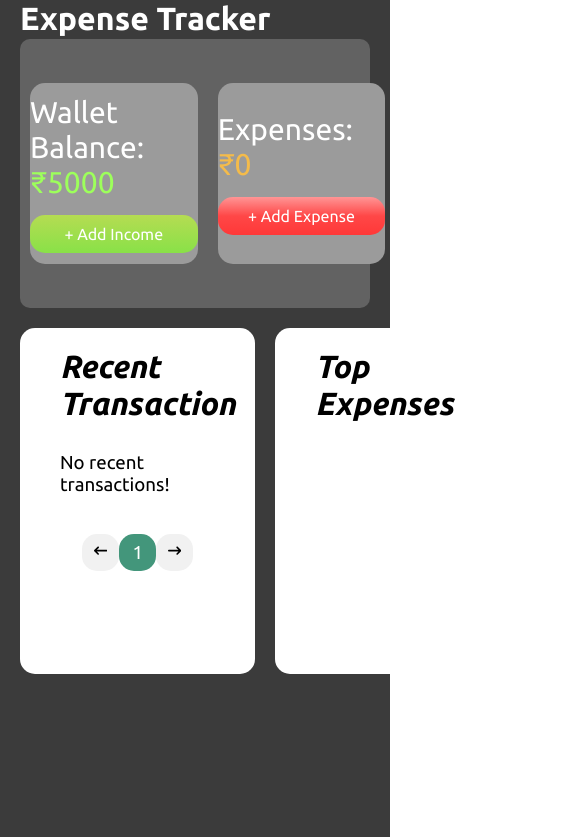
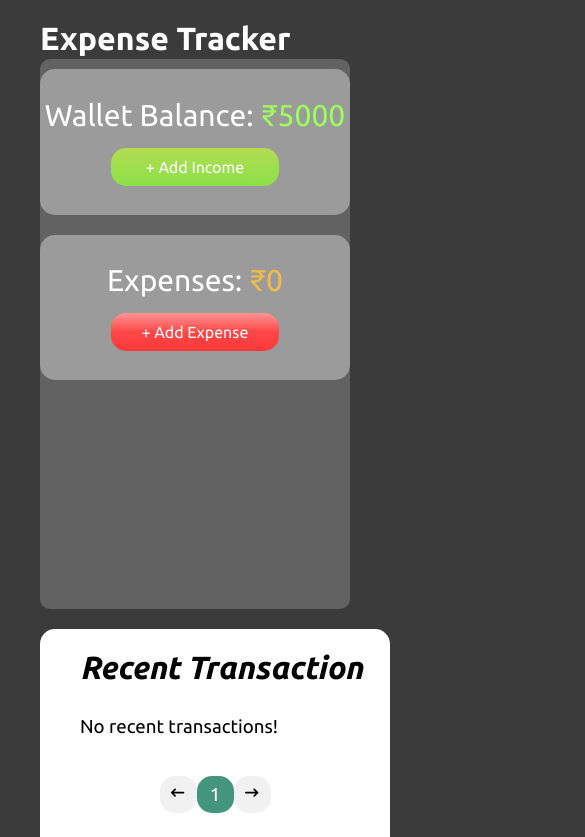
Before and after one commit to Sriganesh-G/Expense-Tracker, a React (Vite) app: page / in a window 390 px wide. Shown: the top 837 px of the page, 585 px wide, since content can reach past the window. Built offline with nearby package versions, Linux system fonts and the light colour scheme.

Commit message:
made responsive and added ReadMe file

```diff
--- a/src/App.css
+++ b/src/App.css
@@ -1,25 +1,22 @@
+body {
+  background-color: #3b3b3b;
+  margin: 0;
+  font-family: Arial, sans-serif;
+}
+
 h2 {
   font-size: 32px;
   font-weight: bold;
   margin-left: 20px;
 }
 
-input {
-  height: 51px;
-  width: 223px;
-  border-radius: 15px;
-  color: #919191;
-  border: 0px;
-  box-shadow: rgb(38, 57, 77) 0px 10px 20px -5px;
-  padding-left: 10px;
-}
-
+input,
 select {
   height: 51px;
   width: 223px;
   border-radius: 15px;
   color: #919191;
-  border: 0px;
+  border: none;
   box-shadow: rgb(38, 57, 77) 0px 10px 20px -5px;
   padding-left: 10px;
 }
@@ -31,8 +28,81 @@ select {
   color: black;
   background-color: #efefef;
   margin: 15px;
-  margin-top: 15px;
   position: sticky;
   top: 30%;
   left: 30%;
 }
+
+.app-container {
+  background-color: #3b3b3b;
+  color: #ffffff;
+  padding: 20px;
+  min-height: 100vh;
+  box-sizing: border-box;
+}
+
+.content {
+  display: flex;
+  flex-direction: row;
+  gap: 20px;
+  margin-top: 20px;
+}
+
+.recentTransaction,
+.topExpenses {
+  background-color: #ffffff;
+  color: black;
+  border-radius: 15px;
+  padding: 20px;
+  box-sizing: border-box;
+  width: 100%;
+}
+
+.recentTransaction {
+  margin-left: 0;
+}
+
+@media (max-width: 768px) {
+  .content {
+    flex-direction: column;
+    justify-content: space-between;
+    align-items: flex-start;
+  }
+
+  .recentTransaction,
+  .topExpenses {
+    flex: 1;
+    max-width: 48%;
+  }
+}
+
+/* Large desktop styles */
+@media (max-width: 1024px) {
+  .recentTransaction,
+  .topExpenses {
+    max-width: 740px;
+    margin-left: 20px;
+  }
+}
+
+/* Default styles for .containerUp */
+.containerUp {
+  height: 269px; /* Default height */
+  transition: height 0.3s ease; /* Smooth transition for height changes */
+}
+
+/* Media query for screens smaller than 780px */
+@media (max-width: 780px) {
+  .containerUp {
+    flex-direction: column;
+    justify-content: center;
+    align-items: center;
+    padding: 10px;
+    height: 550px; /* Increased height */
+  }
+
+  .containerUp > * {
+    margin-bottom: 10px;
+    max-width: 100%;
+  }
+}
--- a/src/App.jsx
+++ b/src/App.jsx
@@ -1,12 +1,7 @@
-import { useEffect, useState } from "react";
+/* import { useEffect, useState } from "react";
 import "./App.css";
-import AddBalance from "./components/AddBalance";
-import AddExpenses from "./components/AddExpenses";
-import TestModel from "./components/TestModel";
 import ExpenseTrackerDetails from "./components/ExpenseTrackerDetails";
-import ReactModal from "react-modal";
 import RecentTransaction from "./components/RecentTransaction";
-import { BarChart } from "recharts";
 import BarChartGraph from "./components/BarChartGraph";
 
 function App() {
@@ -66,9 +61,10 @@ function App() {
           display: "flex",
           justifyContent: "space-between",
           alignItems: "flex-start",
-          gap: "20px", // Adds space between the two divs
-          marginTop: "20px", // Adds some space between the header and the divs
+          gap: "20px",
+          marginTop: "20px",
         }}
+        className="content"
       >
         <div
           className="recentTransaction"
@@ -79,9 +75,9 @@ function App() {
             borderRadius: "15px",
             marginLeft: "20px",
             color: "black",
-            flex: 1, // Allows this div to take up available space
-            padding: "20px", // Padding inside the div
-            boxSizing: "border-box", // Ensures padding is included in width calculation
+            flex: 1,
+            padding: "20px",
+            boxSizing: "border-box",
           }}
         >
           <h2 style={{ fontStyle: "italic" }}>Recent Transaction</h2>
@@ -93,26 +89,26 @@ function App() {
             totalExpense={totalExpense}
             setTotalExpense={setTotalExpense}
             style={{
-              flex: 1, // Allows this div to take up available space
+              flex: 1,
               // height: "346px",
               backgroundColor: "#FFFFFF",
               borderRadius: "15px",
-              padding: "20px", // Padding inside the div
+              padding: "20px",
               color: "black",
-              boxSizing: "border-box", // Ensures padding is included in width calculation
+              boxSizing: "border-box",
             }}
           />
         </div>
         <div
           className="topExpenses"
           style={{
-            flex: 1, // Allows this div to take up available space
+            flex: 1,
             height: "346px",
             backgroundColor: "#FFFFFF",
             borderRadius: "15px",
-            padding: "20px", // Padding inside the div
+            padding: "20px",
             color: "black",
-            boxSizing: "border-box", // Ensures padding is included in width calculation
+            boxSizing: "border-box",
           }}
         >
           <h2 style={{ fontStyle: "italic" }}>Top Expenses</h2>
@@ -124,3 +120,83 @@ function App() {
 }
 
 export default App;
+ */
+import { useEffect, useState } from "react";
+import "./App.css";
+import ExpenseTrackerDetails from "./components/ExpenseTrackerDetails";
+import RecentTransaction from "./components/RecentTransaction";
+import BarChartGraph from "./components/BarChartGraph";
+
+function App() {
+  // Initialize state from localStorage if available, otherwise use default values
+  const [balance, setBalance] = useState(() => {
+    const savedBalance = localStorage.getItem("balance");
+    return savedBalance ? parseFloat(savedBalance) : 5000; // Default balance
+  });
+
+  // setting the totalExpense in localStorage
+  const [totalExpense, setTotalExpense] = useState(() => {
+    const savedTotalExpense = localStorage.getItem("totalExpense");
+    return savedTotalExpense ? parseFloat(savedTotalExpense) : 0; // Default total expense
+  });
+
+  // here we are getting data from localstorage if available
+  const [expenseData, setExpenseData] = useState(() => {
+    const savedExpenses = localStorage.getItem("expenseData");
+    // Check if savedExpenses is valid before parsing
+    try {
+      return savedExpenses ? JSON.parse(savedExpenses) : [];
+    } catch (error) {
+      console.error("Failed to parse expense data from localStorage:", error);
+      return [];
+    }
+  });
+
+  // Store balance in localStorage whenever it changes
+  useEffect(() => {
+    localStorage.setItem("balance", balance);
+  }, [balance]);
+
+  // Store totalExpense in localStorage whenever it changes
+  useEffect(() => {
+    localStorage.setItem("totalExpense", totalExpense);
+  }, [totalExpense]);
+
+  // Store expenseData in localStorage whenever it changes
+  useEffect(() => {
+    localStorage.setItem("expenseData", JSON.stringify(expenseData));
+  }, [expenseData]);
+
+  return (
+    <div className="app-container">
+      <h2>Expense Tracker</h2>
+      <ExpenseTrackerDetails
+        balance={balance}
+        setBalance={setBalance}
+        expenseData={expenseData}
+        setExpenseData={setExpenseData}
+        totalExpense={totalExpense}
+        setTotalExpense={setTotalExpense}
+      />
+      <div className="content">
+        <div className="recentTransaction">
+          <h2 style={{ fontStyle: "italic" }}>Recent Transaction</h2>
+          <RecentTransaction
+            balance={balance}
+            setBalance={setBalance}
+            expenseData={expenseData}
+            setExpenseData={setExpenseData}
+            totalExpense={totalExpense}
+            setTotalExpense={setTotalExpense}
+          />
+        </div>
+        <div className="topExpenses">
+          <h2 style={{ fontStyle: "italic" }}>Top Expenses</h2>
+          <BarChartGraph expenseData={expenseData} />
+        </div>
+      </div>
+    </div>
+  );
+}
+
+export default App;
--- a/src/components/ExpenseTrackerDetails.jsx
+++ b/src/components/ExpenseTrackerDetails.jsx
@@ -4,7 +4,7 @@ import React, { useState } from "react";
 import Modal from "react-modal";
 import AddBalance from "./AddBalance";
 import PieChartGraph from "./PieChartGraph";
-
+import "../App.css";
 // Set the app element for accessibility
 Modal.setAppElement("#root");
 
@@ -20,10 +20,11 @@ const ExpenseTrackerDetails = ({
 
   return (
     <div
+      className="containerUp"
       style={{
         backgroundColor: "#626262",
         margin: "2px 20px",
-        height: "269px",
+        //height: "269px",
         maxWidth: "100%",
         borderRadius: "10px",
         display: "flex",
```
Also changed, not shown: 1 other file (tests, documents, lock files or other folders).
